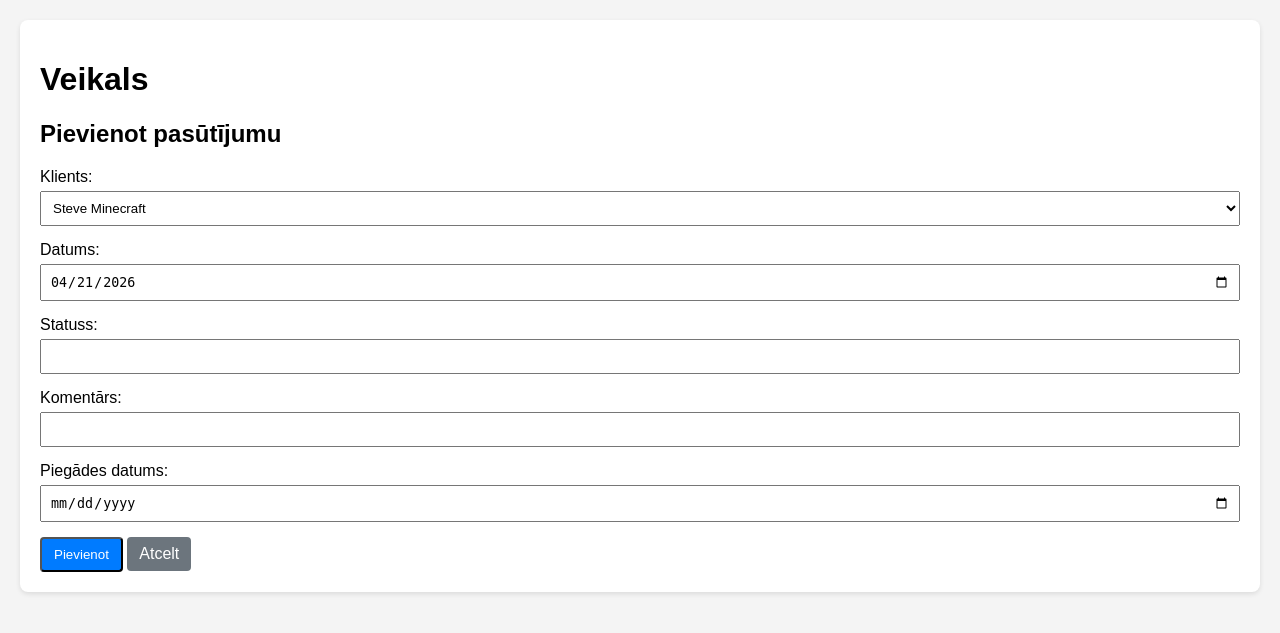
After one commit to vigo28GM/Veikals_21_04_2026, a PHP site: page /orders/create in a window 1280 px wide. The commit adds this page. Shown: the top 633 px of the page. Run offline with PHP 8.4, Linux system fonts and the light colour scheme; data comes from the database, SQL or seed files in the repository.

Commit message:
Orders CRUD Step 2: Implement Order Creation

```diff
--- a/public/index.php
+++ b/public/index.php
@@ -1,16 +1,13 @@
 <?php
-require __DIR__ . '/../src/controllers/OrderController.php';
 require __DIR__ . '/../db/DB.php';
 require __DIR__ . '/../src/controllers/CustomerController.php';
+require __DIR__ . '/../src/controllers/OrderController.php';
 
 DB::connect();
 
 $requestUri = parse_url($_SERVER['REQUEST_URI'], PHP_URL_PATH);
 
 switch ($requestUri) {
-    case '/orders':
-        OrderController::index();
-        break;
     case '/':
     case '/customers':
         CustomerController::index();
@@ -30,6 +27,15 @@ switch ($requestUri) {
     case '/customers/delete':
         CustomerController::delete();
         break;
+    case '/orders':
+        OrderController::index();
+        break;
+    case '/orders/create':
+        OrderController::create();
+        break;
+    case '/orders/store':
+        OrderController::store();
+        break;
     default:
         http_response_code(404);
         echo "404 - Lappuse nav atrasta";
--- a/src/controllers/OrderController.php
+++ b/src/controllers/OrderController.php
@@ -17,5 +17,17 @@ class OrderController {
         ")->fetchAll(PDO::FETCH_ASSOC);
         self::render('index', ['orders' => $orders]);
     }
+
+    public static function create() {
+        $customers = DB::run("SELECT customer_id, name, last_name FROM customers")->fetchAll(PDO::FETCH_ASSOC);
+        self::render('form', ['customers' => $customers]);
+    }
+
+    public static function store() {
+        DB::run("INSERT INTO orders (date, status, comments, arrived_at, customer_id) VALUES (?, ?, ?, ?, ?)", [
+            $_POST['date'], $_POST['status'], $_POST['comments'], $_POST['arrived_at'] ?: null, $_POST['customer_id']
+        ]);
+        header('Location: /orders');
+    }
 }
 ?>
--- /dev/null
+++ b/src/views/orders/form.php
@@ -0,0 +1,36 @@
+<h2><?php echo isset($order) ? 'Labot pasūtījumu' : 'Pievienot pasūtījumu'; ?></h2>
+<form action="<?php echo isset($order) ? '/orders/update' : '/orders/store'; ?>" method="POST">
+    <?php if (isset($order)): ?>
+        <input type="hidden" name="order_id" value="<?php echo $order['order_id']; ?>">
+    <?php endif; ?>
+
+    <div class="form-group">
+        <label>Klients:</label>
+        <select name="customer_id" required style="width:100%; padding:8px;">
+            <?php foreach ($customers as $customer): ?>
+                <option value="<?php echo $customer['customer_id']; ?>" <?php echo (isset($order) && $order['customer_id'] == $customer['customer_id']) ? 'selected' : ''; ?>>
+                    <?php echo htmlspecialchars($customer['name'] . ' ' . $customer['last_name']); ?>
+                </option>
+            <?php endforeach; ?>
+        </select>
+    </div>
+    <div class="form-group">
+        <label>Datums:</label>
+        <input type="date" name="date" value="<?php echo $order['date'] ?? date('Y-m-d'); ?>" required>
+    </div>
+    <div class="form-group">
+        <label>Statuss:</label>
+        <input type="text" name="status" value="<?php echo $order['status'] ?? ''; ?>" required>
+    </div>
+    <div class="form-group">
+        <label>Komentārs:</label>
+        <input type="text" name="comments" value="<?php echo $order['comments'] ?? ''; ?>">
+    </div>
+    <div class="form-group">
+        <label>Piegādes datums:</label>
+        <input type="date" name="arrived_at" value="<?php echo $order['arrived_at'] ?? ''; ?>">
+    </div>
+
+    <button type="submit" class="btn btn-edit"><?php echo isset($order) ? 'Saglabāt izmaiņas' : 'Pievienot'; ?></button>
+    <a href="/orders" class="btn btn-delete" style="background:#6c757d;">Atcelt</a>
+</form>
```
